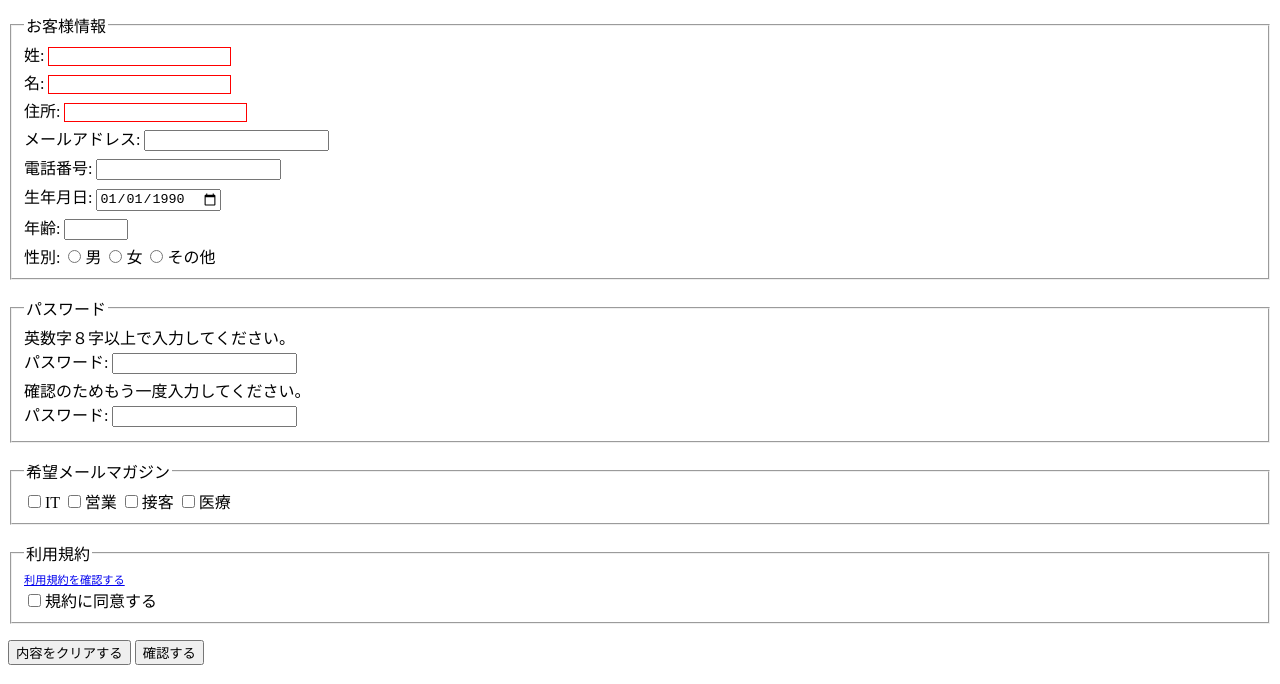
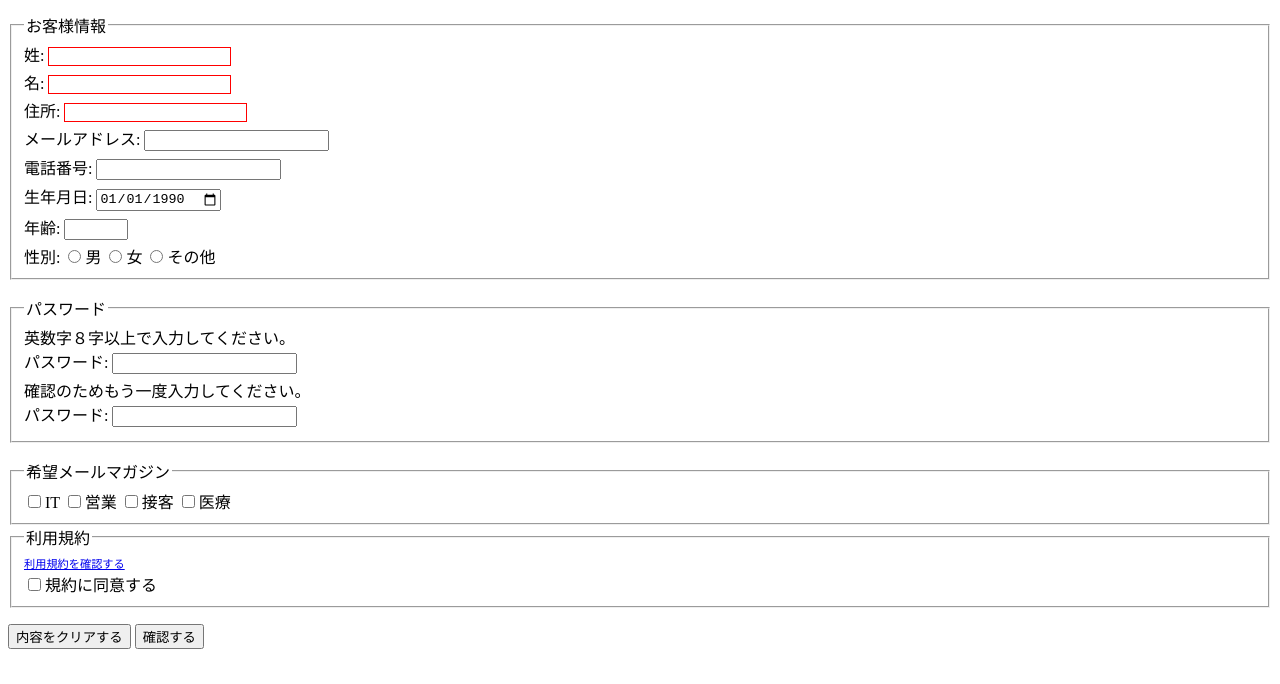
Before and after one commit to heetam80/WebDesign-Task, a plain HTML site: page form/form.html in a window 1280 px wide. Shown: the part 116-800 px from the top of the page. Drawn offline with Linux system fonts and the light colour scheme.

Commit message:
課題の再提出お願いします

```diff
--- a/form/form.html
+++ b/form/form.html
@@ -40,11 +40,10 @@
             <label><input type="checkbox" name="magazine" value="3">接客</label>
             <label><input type="checkbox" name="magazine" value="4">医療</label><br>
         </fieldset>
-        <p></p>
         <fieldset>
             <legend>利用規約</legend>
         <a href="terms.html" target="_blank">利用規約を確認する</a><br>
-        <input type="checkbox" name="terms" value="agree">規約に同意する<br>
+        <label><input type="checkbox" name="terms" value="agree">規約に同意する<br></label>
         </fieldset>
         <p></p>
         <button type="reset">内容をクリアする</button>
```
